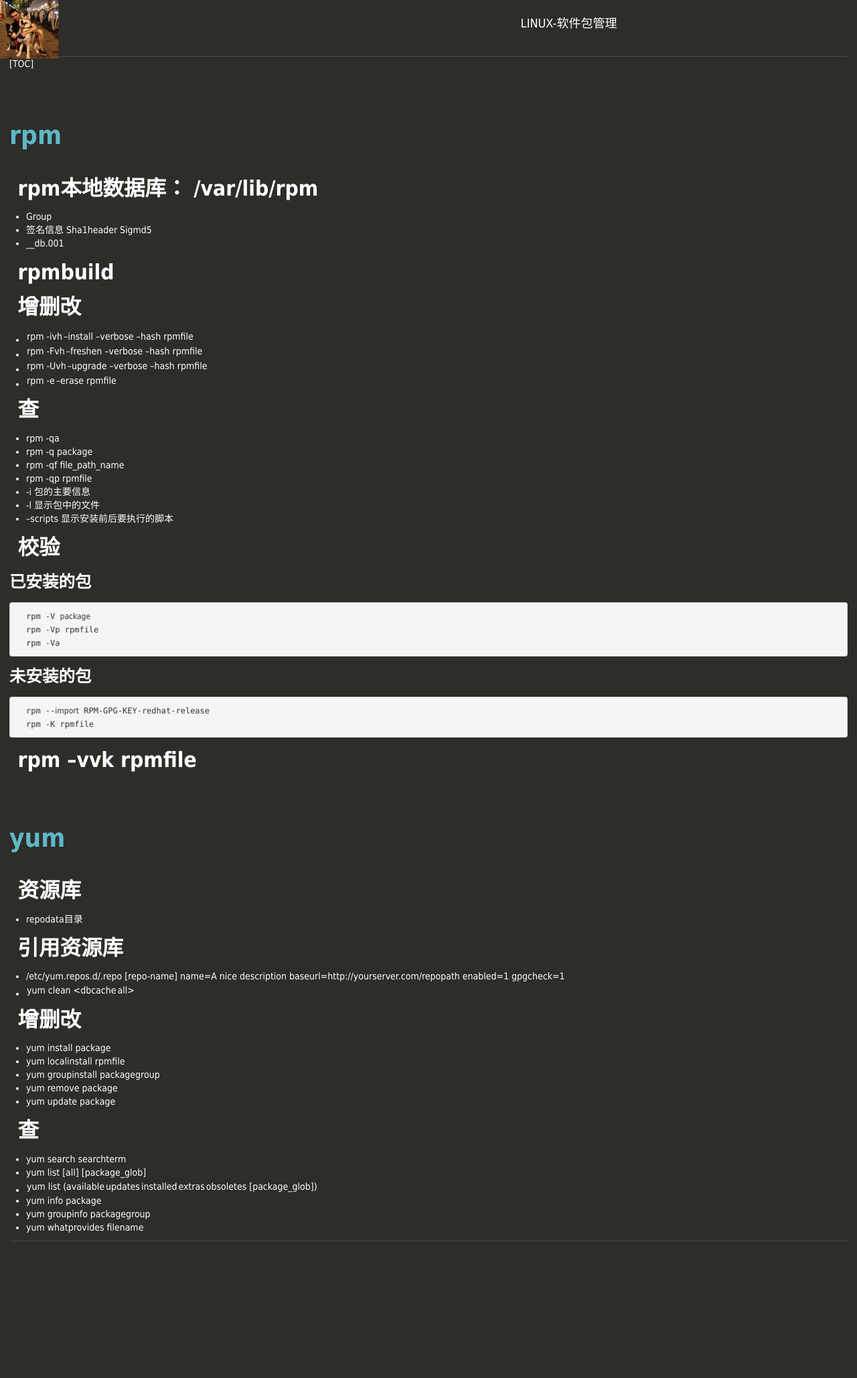
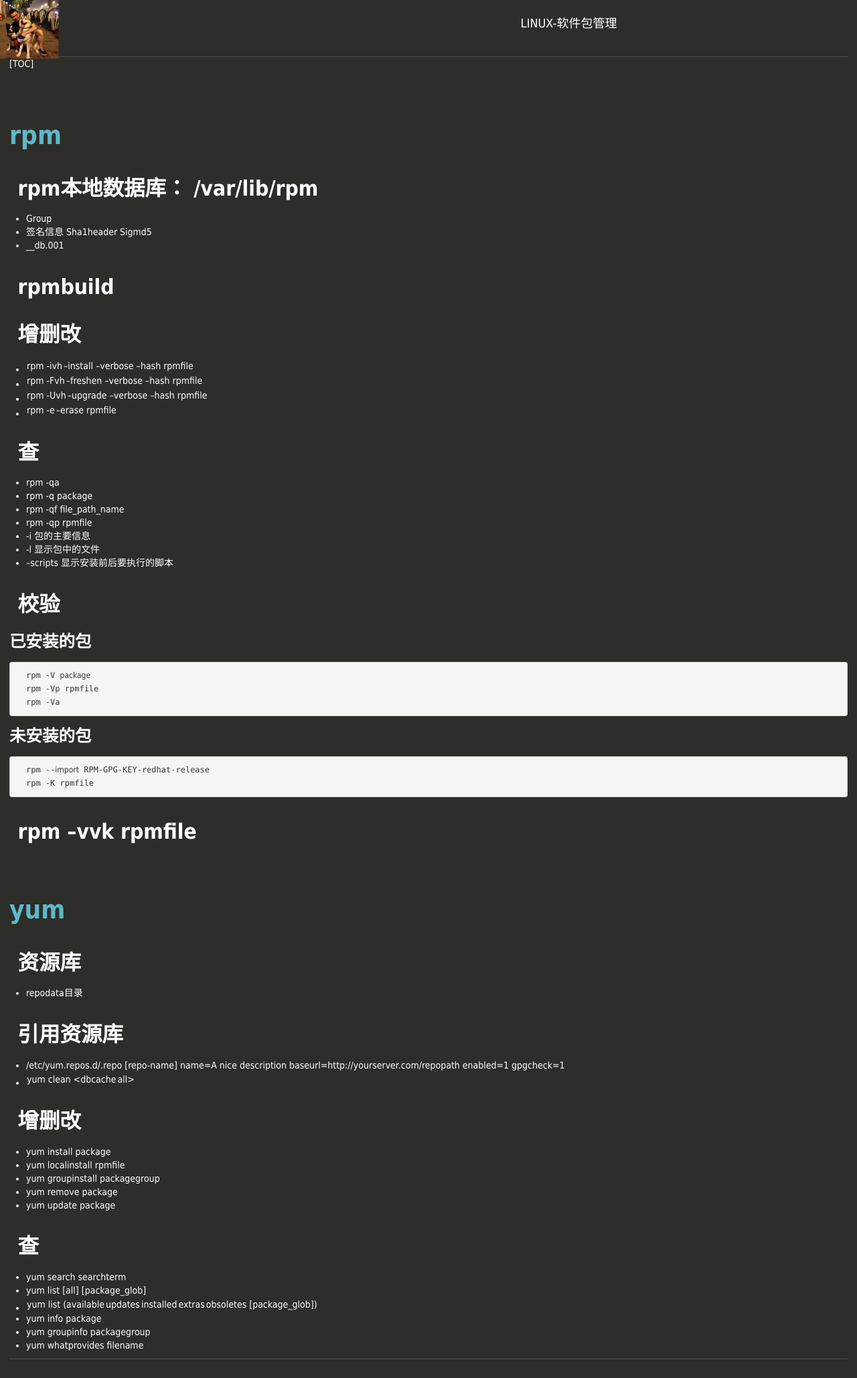
Before and after one commit to will-beta/will-beta.github.io, a Jekyll site: the page built from _posts/2015-10-24-linux-package-management.md, in a window 1280 px wide. Shown: the whole page at 67% size. Built offline with Jekyll 4.4.1, drawn with Linux system fonts in a browser that asks for light colours; nearby versions of some CDN libraries; comment, search, counter and statistics services are not loaded; a style sheet for code colours, icons or effects is not loaded; before the commit the page ends 1881 px from its top, so only the background shows below that.

```diff
--- a/css/common.css
+++ b/css/common.css
@@ -71,5 +71,5 @@
 }
 
 h2 {
-    margin: 0.4em 0.4em;
+    margin: 1em 0.4em 0.5em 0.4em;
 }
```
